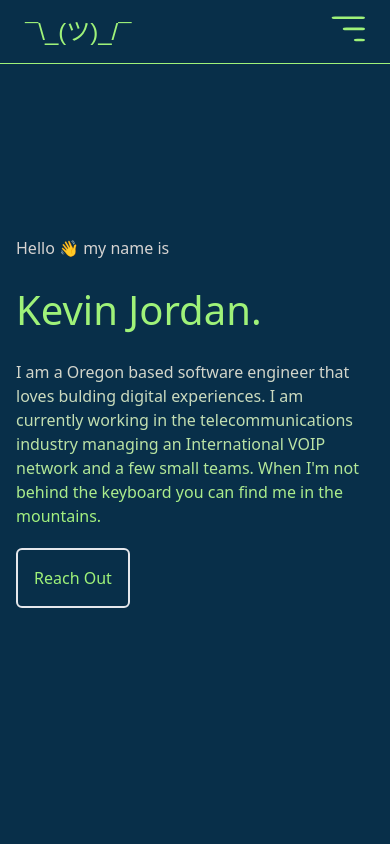
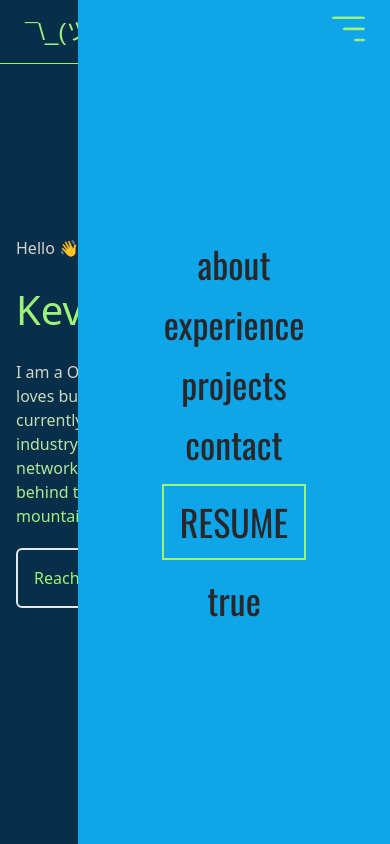
Before and after one commit to kdjordan/2023_portfolio, a Vue app: page / in a window 390 px wide. Shown: the top 844 px of the page. Built offline with nearby package versions, Linux system fonts and the light colour scheme.

Commit message:
side mobile menu working

```diff
--- a/src/components/TopNavigation.vue
+++ b/src/components/TopNavigation.vue
@@ -1,17 +1,40 @@
 <script setup lang="ts">
-import { ref } from 'vue';
+	import { ref } from 'vue';
 
-const isOpen = ref(false);
+	const isOpen = ref(true);
 
-function toggleOpen() {
-	isOpen.value =!isOpen.value;
-	console.log('opening', isOpen.value)
-}
+	// function toggleOpen() {
+	// 	isOpen.value = !isOpen.value;
+
+	// 	// gsap.fromTo('#overlay', {x:-100, opacity: 0, duration: 4}, {x:100, opacity: 1})
+	// 	console.log('opening', isOpen.value);
+	// };
 </script>
 <template>
 	<div
 		class="top-nav fixed top-0 left-0 w-full h-16 font-oswald border-b border-highGreen bg-sky-950 px-[25px] z-10"
 	>
+		<Transition>
+			<div
+				v-if="isOpen"
+				id="#overlay"
+				class="fixed top-0 right-0 h-screen bg-sky-500 z-20 w-[80%]"
+			>
+				<ul
+					class="flex flex-col items-center gap-y-[20px] h-screen justify-center text-4xl text-modernBlack"
+				>
+					<li><router-link to="/"></router-link></li>
+					<li><a href="#about">about</a></li>
+					<li><a href="#experience">experience</a></li>
+					<li><a href="#projects">projects</a></li>
+					<li><a href="#contact">contact</a></li>
+					<button class="border-2 border-highGreen p-4">RESUME</button>
+					{{
+						isOpen
+					}}
+				</ul>
+			</div>
+		</Transition>
 		<nav
 			class="flex justify-between items-center h-full mx-[20px] container mx-auto"
 		>
@@ -20,16 +43,30 @@ function toggleOpen() {
 					¯\_(ツ)_/¯
 				</h1>
 			</div>
-			<div class="nav-right" @click="toggleOpen" ref="isOpen">
+			<div class="nav-right z-40" @click="isOpen = !isOpen">
 				<svg
 					viewBox="0 0 90 70"
 					width="40"
 					height="40"
 					fill="#9FF279"
 				>
-					<rect id="rect-top" x="15" width="75" height="6" rx="8"></rect>
-					<rect id="rect-mid" x="40" y="25" width="50" height="6" rx="8"></rect>
-					<rect id="rect-bot" x="65" y="50" width="25" height="6" rx="8"></rect>
+					<rect id="upper" x="15" width="75" height="6" rx="8"></rect>
+					<rect
+						id="middle"
+						x="40"
+						y="25"
+						width="50"
+						height="6"
+						rx="8"
+					></rect>
+					<rect
+						id="lower"
+						x="65"
+						y="50"
+						width="25"
+						height="6"
+						rx="8"
+					></rect>
 				</svg>
 				<!-- <ul class="flex gap-4 text-highGreen text-md tracking-wider">
 					<li><router-link to="/"></router-link></li>
@@ -43,12 +80,23 @@ function toggleOpen() {
 	</div>
 </template>
 <style scoped>
-.nav-right{
-	cursor: pointer;
-}
+	.nav-right {
+		cursor: pointer;
+	}
 
-.nav-right:hover rect {
-	transition: all .4s ease;
-	fill: red;
-}
+	.nav-right:hover rect {
+		transition: all 0.4s ease;
+		fill: #234a69;
+	}
+
+	.v-enter-active,
+	.v-leave-active {
+		transition: all .7s ease;
+	}
+
+	.v-enter-from,
+	.v-leave-to {
+		transform: translateX(100%);
+		opacity: 0;
+	}
 </style>
--- a/tailwind.config.js
+++ b/tailwind.config.js
@@ -16,6 +16,7 @@ export default {
 				darkBack: '#000212',
 				fontWhite: '#F2EFE9',
 				modernBlack: '#28282B',
+				canvasBlue: "#79A2F2"
 			},
 			fontFamily: {
 				oswald: ['Oswald', 'sans-serif'],
```
